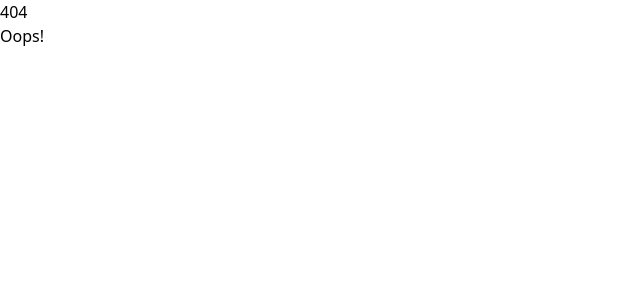
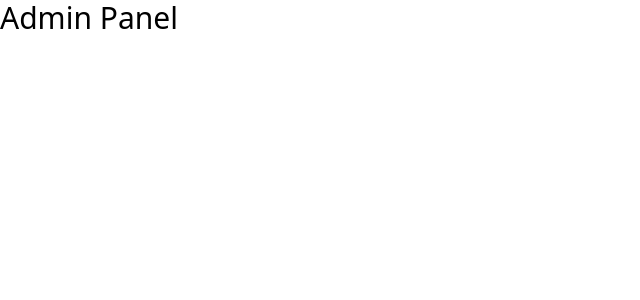
Before and after one commit to ashleycoles/portfolio-fe, a SvelteKit app: page /admin in a window 1280 px wide. Before the commit this address had no page. Shown: the top 300 px of the page, without its empty margins (0-640 px from the left). Built offline with nearby package versions, Linux system fonts and the light colour scheme.

Commit message:
Empty admin page

```diff
--- /dev/null
+++ b/src/routes/admin/+page.svelte
@@ -0,0 +1,7 @@
+<script lang="ts">
+    import H1 from "$lib/components/text/H1.svelte";
+
+
+</script>
+
+<H1>Admin Panel</H1>
```
